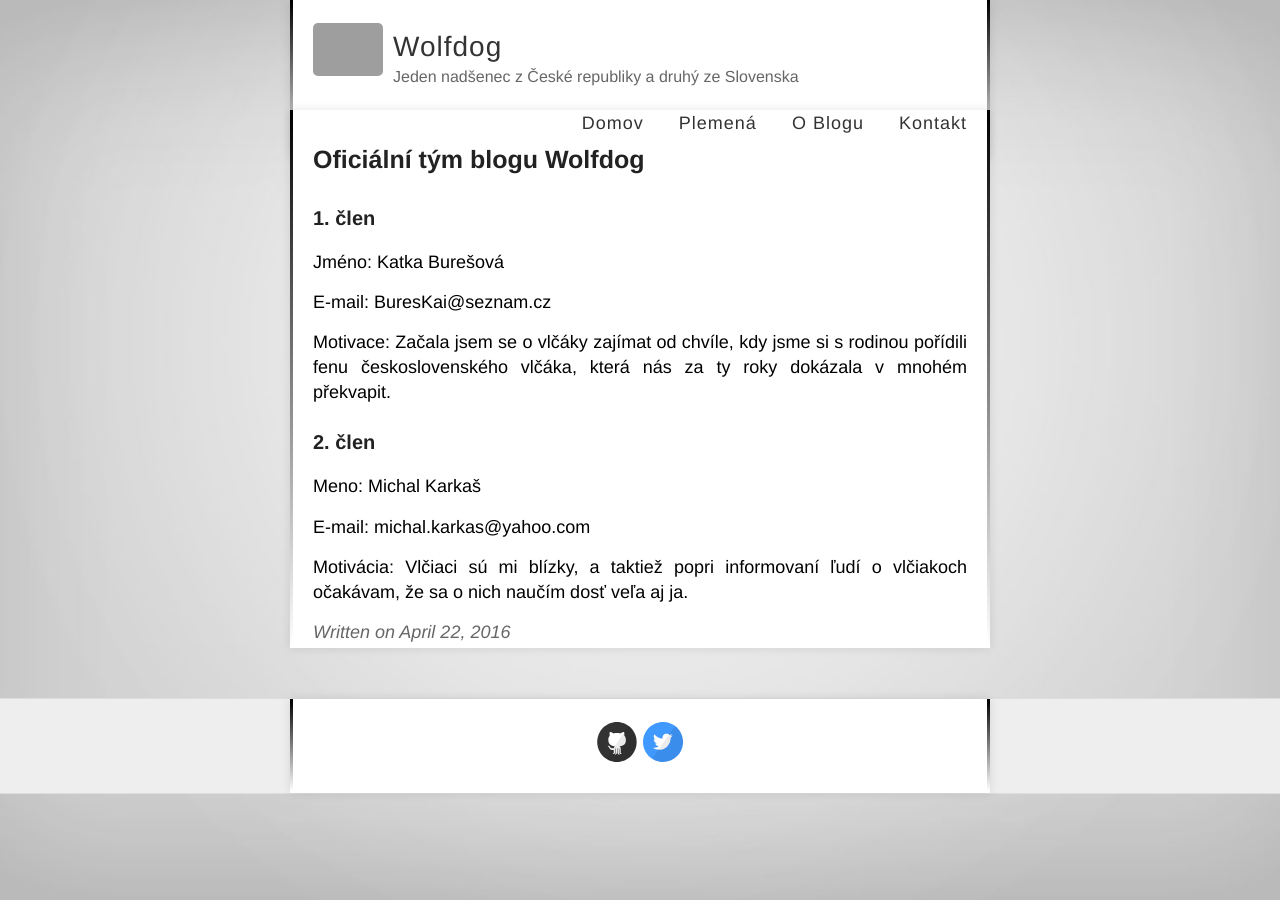
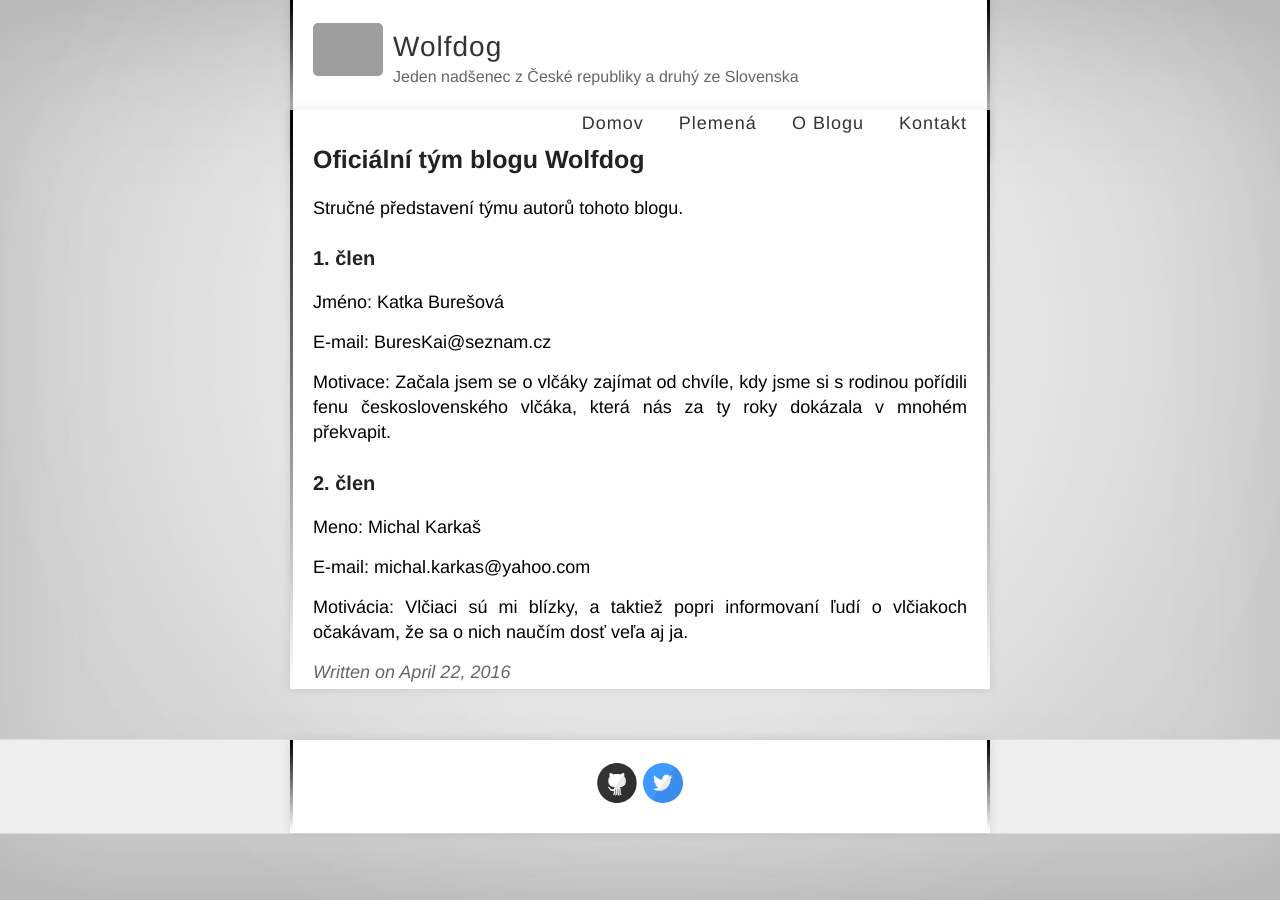
Before and after one commit to BuresKai/BuresKai.github.io, a Jekyll site: the page built from _posts/2016-04-22-Oficiální tým.md, in a window 1280 px wide. Built offline with Jekyll 4.4.1, drawn with Linux system fonts in a browser that asks for light colours; grey boxes are pictures that could not be loaded.

Commit message:
návrh na vylepšení viz úkol č. 6
v rámci úkolu číslo 6 vám musím dát návrh na vylepšení - pokud jej akceptujete, tak dostanu bod.
Navrhuji následující doplnění abstrakt článku "Oficiální tým blogu Wolfdog", kde představujete jednotlivé členy týmu.
Každý článek by měl mít stručný abstrakt, který informuje o obsahu a pak vlastní obsah až po rozkliknutí. V tuto chvíli je v abstraktu "Jméno: Katka Burešová" - to není moc vhodné z pohledu usability.
Udělal jsem proto úpravu, která do abstraktu dala větu "Stručné představení týmu autorů tohoto blogu." a zbytek textu jsem samozřejmě ponechal nedotčený.
Výsledný efekt by měl být vizuálně i obsahově lepší - může být? ;-)
předem děkuji za akceptaci tohoto commitu.

```diff
--- a/_posts/2016-04-22-Oficiální tým.md
+++ b/_posts/2016-04-22-Oficiální tým.md
@@ -2,6 +2,8 @@
 layout: post
 title: Oficiální tým blogu Wolfdog
 ---
+Stručné představení týmu autorů tohoto blogu.
+
 ## 1. člen
 Jméno: Katka Burešová
 
```
